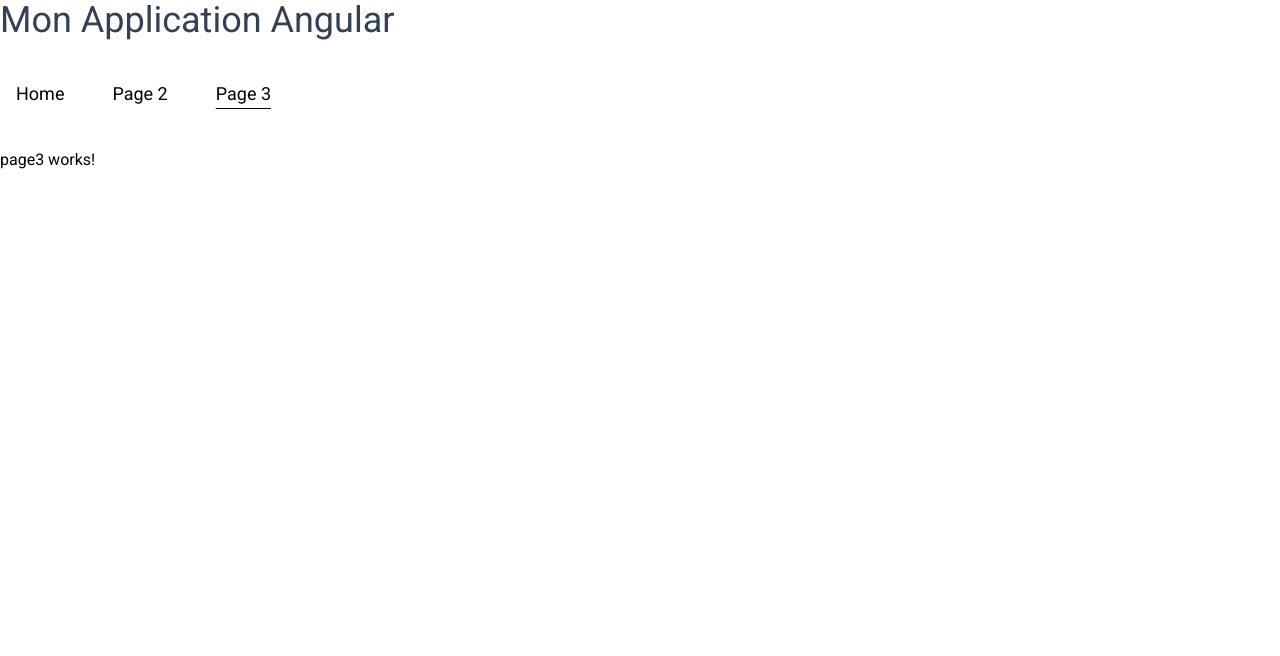
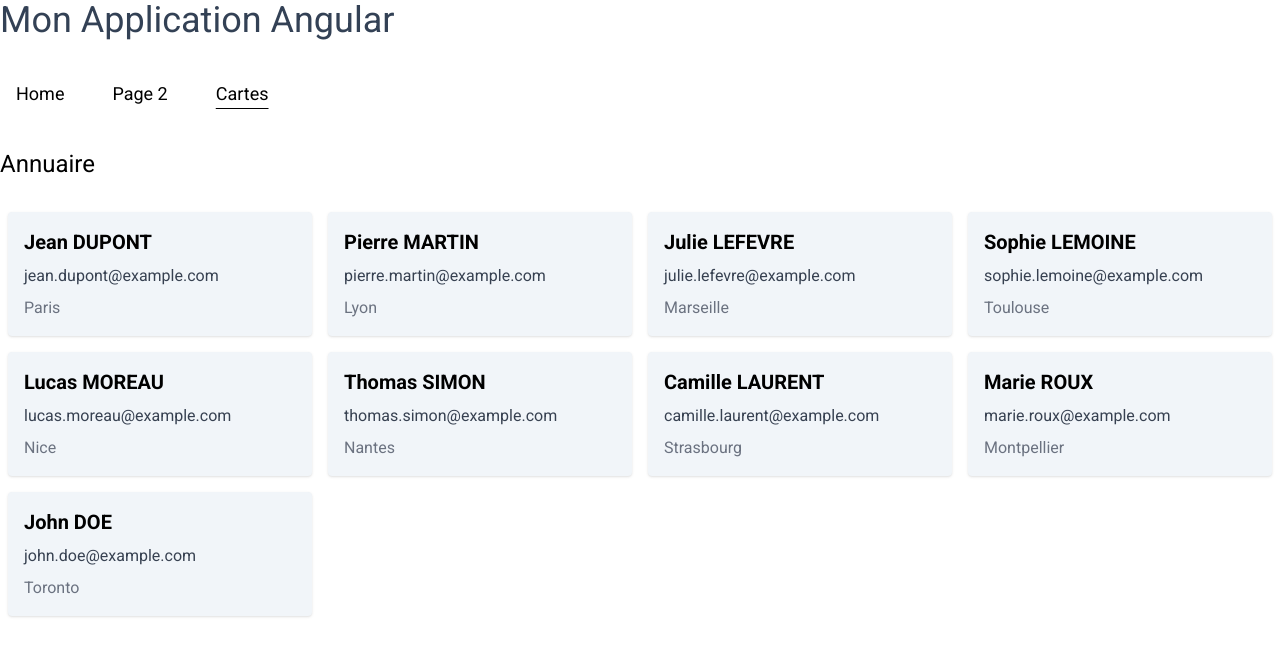
Before and after one commit to giltest99/ng01, an Angular app: page /page3 in a window 1280 px wide. Shown: the top 656 px of the page. Built offline with nearby package versions, Linux system fonts and the light colour scheme.

Commit message:
Add cartes from json file in page3

```diff
--- a/src/app/app.component.html
+++ b/src/app/app.component.html
@@ -23,7 +23,7 @@
           routerLink="/page3"
           routerLinkActive="underline underline-offset-8"
           [routerLinkActiveOptions]="{ exact: true }"
-          >Page 3</a
+          >Cartes</a
         >
       </li>
 
--- a/src/app/app.module.ts
+++ b/src/app/app.module.ts
@@ -1,5 +1,6 @@
 import { NgModule } from '@angular/core';
 import { BrowserModule } from '@angular/platform-browser';
+import { HttpClientModule } from '@angular/common/http';
 
 import { AppRoutingModule } from './app-routing.module';
 import { AppComponent } from './app.component';
@@ -32,7 +33,8 @@ import { Page3Component } from './page3/page3.component';
   imports: [
     BrowserModule,
     AppRoutingModule,
-    ReactiveFormsModule
+    ReactiveFormsModule,
+    HttpClientModule
   ],
   providers: [],
   bootstrap: [AppComponent]
--- a/src/app/page3/page3.component.html
+++ b/src/app/page3/page3.component.html
@@ -1 +1,15 @@
-<p>page3 works!</p>
+<section>
+    <h1 class="text-2xl">Annuaire</h1>
+</section>
+<section class="mt-8 px-2">
+  <div class="grid grid-cols-1 md:grid-cols-2 lg:grid-cols-3 xl:grid-cols-4  gap-4">
+    <article
+      *ngFor="let user of users$ | async"
+      class="card bg-slate-100 shadow rounded p-4"
+    >
+      <h2 class="text-xl font-bold mb-2">{{ user.prenom }} {{ user.nom | uppercase }}</h2>
+      <p class="text-gray-700 mb-2">{{ user.email  }}</p>
+      <p class="text-gray-500">{{ user.ville }}</p>
+    </article>
+  </div>
+</section>
--- a/src/app/page3/page3.component.ts
+++ b/src/app/page3/page3.component.ts
@@ -1,5 +1,7 @@
 import { Component, OnInit } from '@angular/core';
 import { Title } from '@angular/platform-browser';
+import { HttpClient } from '@angular/common/http';
+import { Observable } from 'rxjs';
 
 @Component({
   selector: 'app-page3',
@@ -7,8 +9,10 @@ import { Title } from '@angular/platform-browser';
   styleUrls: ['./page3.component.css'],
 })
 export class Page3Component implements OnInit {
-  constructor(private titleService: Title) {}
+  users$!: Observable<any>;
+  constructor(private titleService: Title, private http: HttpClient) {}
   ngOnInit() {
     this.titleService.setTitle('Page 3');
+    this.users$ = this.http.get('assets/users.json');
   }
 }
--- a/src/assets/users.json
+++ b/src/assets/users.json
@@ -1,4 +1,65 @@
 [
-  { "id": 1, "nom": "Dupont", "prenom": "Jean" },
-  { "id": 2, "nom": "Martin", "prenom": "Pierre" }
+  {
+    "id": 1,
+    "nom": "Dupont",
+    "prenom": "Jean",
+    "email": "jean.dupont@example.com",
+    "ville": "Paris"
+  },
+  {
+    "id": 2,
+    "nom": "Martin",
+    "prenom": "Pierre",
+    "email": "pierre.martin@example.com",
+    "ville": "Lyon"
+  },
+  {
+    "id": 3,
+    "nom": "Lefevre",
+    "prenom": "Julie",
+    "email": "julie.lefevre@example.com",
+    "ville": "Marseille"
+  },
+  {
+    "id": 4,
+    "nom": "Lemoine",
+    "prenom": "Sophie",
+    "email": "sophie.lemoine@example.com",
+    "ville": "Toulouse"
+  },
+  {
+    "id": 5,
+    "nom": "Moreau",
+    "prenom": "Lucas",
+    "email": "lucas.moreau@example.com",
+    "ville": "Nice"
+  },
+  {
+    "id": 6,
+    "nom": "Simon",
+    "prenom": "Thomas",
+    "email": "thomas.simon@example.com",
+    "ville": "Nantes"
+  },
+  {
+    "id": 7,
+    "nom": "Laurent",
+    "prenom": "Camille",
+    "email": "camille.laurent@example.com",
+    "ville": "Strasbourg"
+  },
+  {
+    "id": 8,
+    "nom": "Roux",
+    "prenom": "Marie",
+    "email": "marie.roux@example.com",
+    "ville": "Montpellier"
+  },
+  {
+    "id": 9,
+    "nom": "Doe",
+    "prenom": "John",
+    "email": "john.doe@example.com",
+    "ville": "Toronto"
+  }
 ]
```
